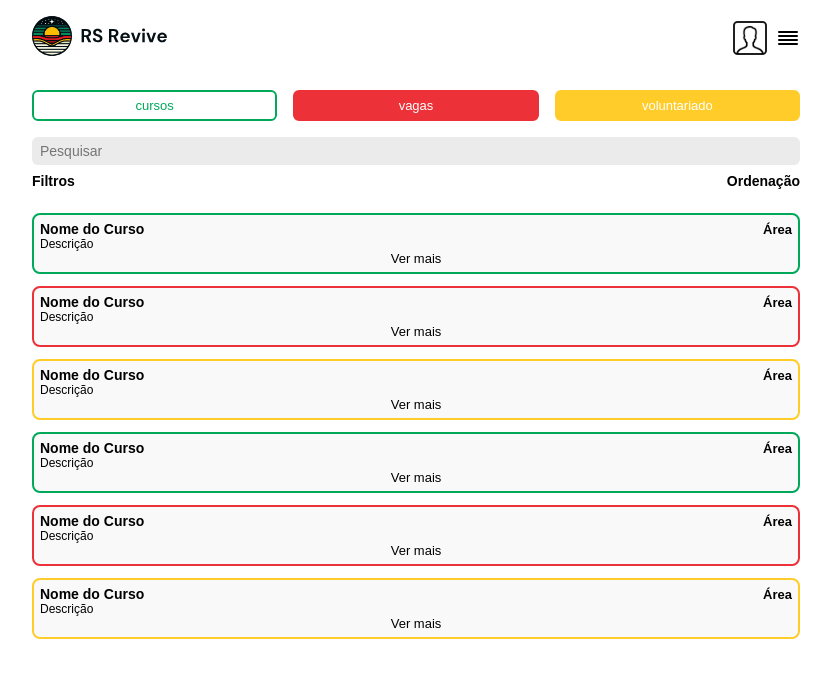
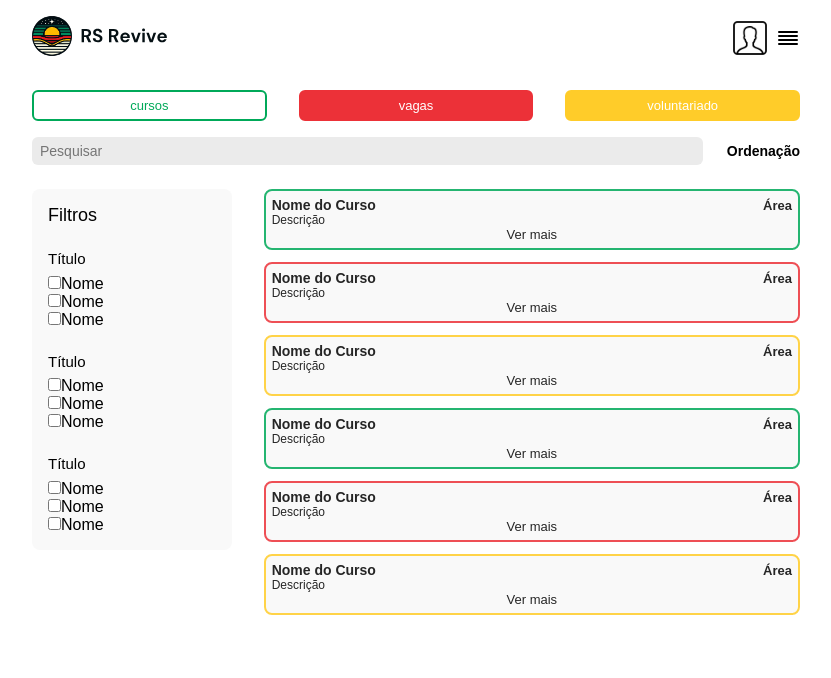
Before and after one commit to moonshinerd/RSRevive-MaratonaRS, a React (Vite) app in the folder web/: page / in a window 1280 px wide. Shown: the top 678 px of the page, without its empty margins (224-1055 px from the left). Built offline with nearby package versions, Linux system fonts and the light colour scheme.

Commit message:
adicionando responsividade

```diff
--- a/web/src/components/card/styles.module.css
+++ b/web/src/components/card/styles.module.css
@@ -4,6 +4,7 @@
   border-radius: 8px;
   background-color: var(--cinzaClaro);
   padding: 6px;
+  opacity: 0.85;
 }
 
 .cardWrapper:nth-child(3n + 1){
@@ -23,6 +24,7 @@
   flex-direction: column;
   align-items: center;
   width: 100%;
+  opacity: 1;
 }
 
 .cardHeader {
--- /dev/null
+++ b/web/src/pages/feed/components/filter/index.jsx
@@ -0,0 +1,61 @@
+import React from 'react'
+import styles from './styles.module.css'
+
+export const Filter = () => {
+  return (
+    <section className={styles.filterSection}>
+      <h4 className={styles.title}>Filtros</h4>
+      <div>
+        <h5 className={styles.nameFilter}>Título</h5>
+        <ul className={styles.filterOptions}>
+          <li>
+            <input type='checkbox'/>
+            <label>Nome</label>
+          </li>
+          <li>
+            <input type='checkbox'/>
+            <label>Nome</label>
+          </li>
+          <li>
+            <input type='checkbox'/>
+            <label>Nome</label>
+          </li>
+        </ul>
+      </div>
+      <div>
+        <h5 className={styles.nameFilter}>Título</h5>
+        <ul className={styles.filterOptions}>
+          <li>
+            <input type='checkbox'/>
+            <label>Nome</label>
+          </li>
+          <li>
+            <input type='checkbox'/>
+            <label>Nome</label>
+          </li>
+          <li>
+            <input type='checkbox'/>
+            <label>Nome</label>
+          </li>
+        </ul>
+      </div>
+      <div>
+        <h5 className={styles.nameFilter}>Título</h5>
+        <ul className={styles.filterOptions}>
+          <li>
+            <input type='checkbox'/>
+            <label>Nome</label>
+          </li>
+          <li>
+            <input type='checkbox'/>
+            <label>Nome</label>
+          </li>
+          <li>
+            <input type='checkbox'/>
+            <label>Nome</label>
+          </li>
+        </ul>
+      </div>
+    </section>
+  )
+}
--- /dev/null
+++ b/web/src/pages/feed/components/filter/styles.module.css
@@ -0,0 +1,30 @@
+.filterSection {
+  width: 26%;
+  background-color: var(--cinzaClaro);
+  padding: 16px;
+  border-radius: 8px;
+  display: flex;
+  flex-direction: column;
+  gap: 24px;
+}
+
+.title {
+  font-size: 18px;
+  font-weight: 500;
+}
+
+.nameFilter {
+  font-size: 15px;
+  font-weight: 500;
+  margin-bottom: .5em;
+}
+
+.filterOptions {
+  list-style-type: none;
+}
+
+@media (max-width: 960px) {
+  .filterSection {
+    display: none;
+  }
+}
--- a/web/src/pages/feed/index.jsx
+++ b/web/src/pages/feed/index.jsx
@@ -2,6 +2,7 @@ import React from 'react';
 import { Header } from '../../components/header';
 import { Footer } from '../../components/footer';
 import { Card } from '../../components/card';
+import { Filter } from './components/filter';
 
 import styles from './styles.module.css'
 
@@ -28,6 +29,8 @@ export const Feed = () => {
             <span className={styles.filterLink}>Ordenação</span>
           </div>
         </div>
+        <div className={styles.cardsFilterContainer}>
+          <Filter />
           <div className={styles.cardsWrapper}>
             <Card />
             <Card />
@@ -36,7 +39,7 @@ export const Feed = () => {
             <Card />
             <Card />
           </div>
-
+        </div>
       </main>
       <Footer />
     </>
--- a/web/src/pages/feed/styles.module.css
+++ b/web/src/pages/feed/styles.module.css
@@ -62,9 +62,37 @@
 }
 
 .cardsWrapper {
-  margin-top: 24px;
   display: flex;
   align-items: center;
   flex-direction: column;
   gap: 12px;
+  flex: 1;
 }
+
+.cardsFilterContainer {
+  margin-top: 24px;
+  display: flex;
+  width: 100%;
+  align-items: flex-start;
+  gap: 32px;
+}
+
+
+@media (min-width: 960px) {
+  .filterLink:nth-child(1) {
+    display: none;
+  }
+
+  .filtersLinksWrapper {
+    width: auto;
+  }
+
+  .filtersWrapper {
+    flex-direction: row;
+    gap: 24px;
+  }
+
+  .buttonsWrapper {
+    gap: 32px;
+  }
+}
```
Lines whose indentation alone changed are shown as unchanged.
